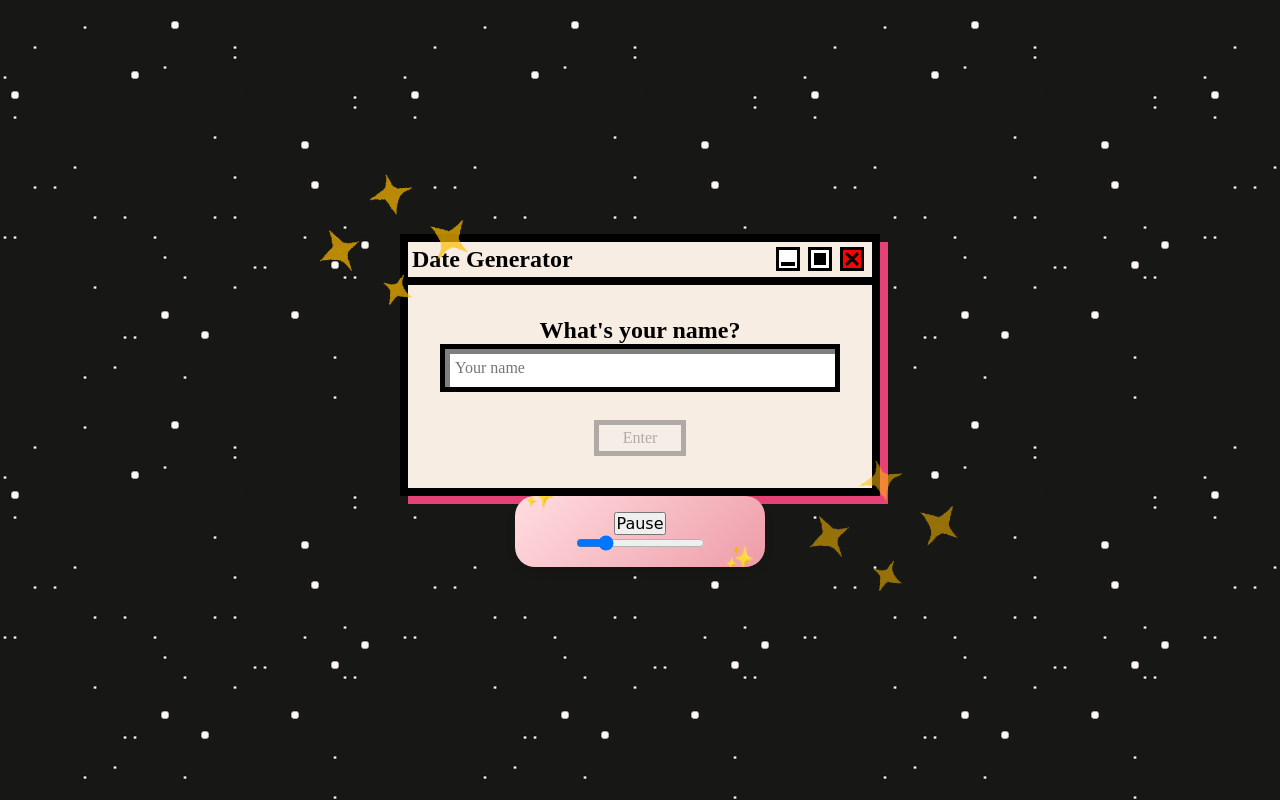
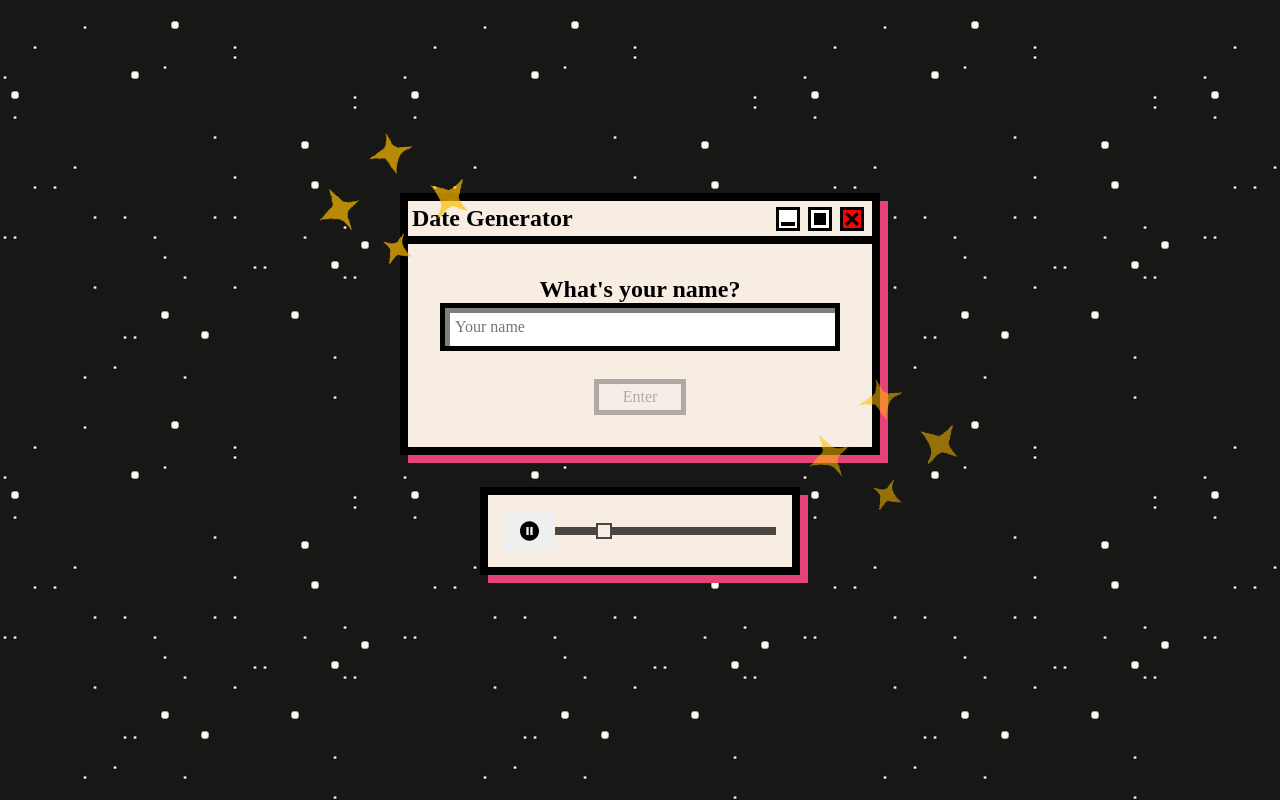
Before and after one commit to marcs12/date-gen, a React (Vite) app: page / in a window 1280 px wide. Built offline with nearby package versions, Linux system fonts and the light colour scheme; a web font is replaced by a local one.

Commit message:
music player

```diff
--- a/src/components/Player.jsx
+++ b/src/components/Player.jsx
@@ -1,6 +1,8 @@
 import { useState, useRef, useEffect } from "react";
 import { motion } from "framer-motion";
 import musicFile from "../assets/Others/Laufey - Valentine (Official Audio).mp3";
+import playBtn from "../assets/Others/play.svg";
+import pauseBtn from "../assets/Others/pause.svg";
 
 export default function MusicPlayer() {
   const audioRef = useRef(new Audio(musicFile));
@@ -51,7 +53,10 @@ export default function MusicPlayer() {
       transition={{ duration: 0.5 }}
     >
       <button className="play-btn" onClick={togglePlay}>
-        {isPlaying ? "Pause" : "Play"}
+        <img
+          src={isPlaying ? pauseBtn : playBtn}
+          alt={isPlaying ? "Pause" : "Play"}
+        />
       </button>
       <input
         type="range"
--- a/src/styles/components/_firstcard.scss
+++ b/src/styles/components/_firstcard.scss
@@ -113,119 +113,66 @@
   .sparkle-bottom-right {
     width: 10rem;
     position: absolute;
-    bottom: -60%;
+    bottom: -40%;
     right: -20%;
     z-index: 0;
   }
 }
 
 .music-player {
-  background: linear-gradient(135deg, #ffdde1, #ee9ca7);
+  display: flex;
+  flex-direction: row;
+  justify-content: space-between;
+  align-items: center;
   padding: 1rem;
-  border-radius: 20px;
-  box-shadow: 0 4px 10px rgba(0, 0, 0, 0.1);
-  display: flex;
-  flex-direction: column;
-  align-items: center;
-  width: 250px;
-  font-family: "Comic Sans MS", "Poppins", sans-serif;
-  position: relative;
-  overflow: hidden;
+  background-color: $card-bg;
+  border: 0.5rem solid $text-color;
+  box-shadow: #e54378 0.5rem 0.5rem;
+  width: 100%;
+  max-width: 20rem;
+  margin: 2rem auto;
 
-  .player-top {
-    display: flex;
-    align-items: center;
-    justify-content: space-between;
-    width: 100%;
+  .play-btn {
+    border: none;
+    padding: 0.5rem 1rem;
+    font-size: 1rem;
+    cursor: pointer;
+    transition: background-color 0.3s;
 
-    .song-title {
-      font-size: 1rem;
-      font-weight: bold;
-      color: #fff;
-      text-shadow: 1px 1px 2px rgba(0, 0, 0, 0.2);
+    img {
+      width: 1.5rem;
+      height: 1.5rem;
     }
   }
 
-  .controls {
-    display: flex;
-    align-items: center;
-    margin-top: 1rem;
-    gap: 10px;
+  input[type="range"] {
+    width: 100%;
 
-    button {
-      background-color: #fff;
-      border: none;
-      border-radius: 50%;
-      width: 45px;
-      height: 45px;
-      display: flex;
-      align-items: center;
-      justify-content: center;
-      font-size: 1.2rem;
+    -webkit-appearance: none;
+    appearance: none;
+    height: 0.5rem;
+    background: $text-color;
+    outline: none;
+    opacity: 0.7;
+    transition: opacity 0.2s;
+    &:hover {
+      opacity: 1;
+    }
+    &::-webkit-slider-thumb {
+      -webkit-appearance: none;
+      appearance: none;
+      width: 1rem;
+      height: 1rem;
+      background: $card-bg;
       cursor: pointer;
-      transition: all 0.3s ease-in-out;
-      box-shadow: 0 3px 5px rgba(0, 0, 0, 0.15);
-
-      &:hover {
-        transform: scale(1.1);
-        background-color: #ffafbd;
-        color: #fff;
-      }
-
-      &:active {
-        transform: scale(0.9);
-      }
+      border: 2px solid $text-color;
+    }
+    &::-moz-range-thumb {
+      width: 1rem;
+      height: 1rem;
+      background: $card-bg;
+      cursor: pointer;
+      border: 2px solid $text-color;
     }
   }
-
-  .volume-slider {
-    width: 80%;
-    margin-top: 0.5rem;
-    appearance: none;
-    height: 6px;
-    border-radius: 10px;
-    background: #fff;
-    outline: none;
-    transition: 0.2s;
-    cursor: pointer;
-
-    &::-webkit-slider-thumb {
-      appearance: none;
-      width: 15px;
-      height: 15px;
-      background: #ff6f91;
-      border-radius: 50%;
-      cursor: pointer;
-      box-shadow: 0 2px 5px rgba(0, 0, 0, 0.2);
-      transition: 0.2s;
-    }
-  }
-
-  // Floating sparkles animation
-  &::before,
-  &::after {
-    content: "✨";
-    position: absolute;
-    font-size: 1.5rem;
-    animation: floatingSparkles 3s infinite ease-in-out alternate;
-  }
-
-  &::before {
-    top: -10px;
-    left: 10px;
-  }
-
-  &::after {
-    bottom: -10px;
-    right: 10px;
-  }
 }
-
-@keyframes floatingSparkles {
-  0% {
-    transform: translateY(-5px) rotate(5deg);
-  }
-  100% {
-    transform: translateY(5px) rotate(-5deg);
-  }
-}
```
Also changed, not shown: src/assets/Others/pause.svg (added), src/assets/Others/play.svg (added).
